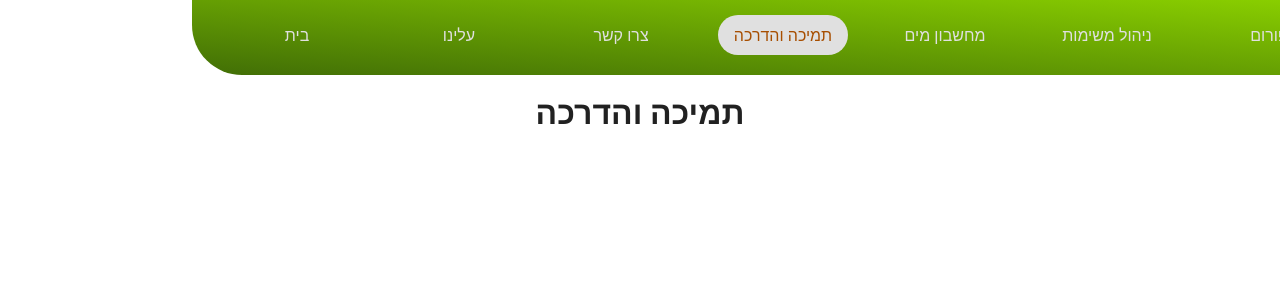
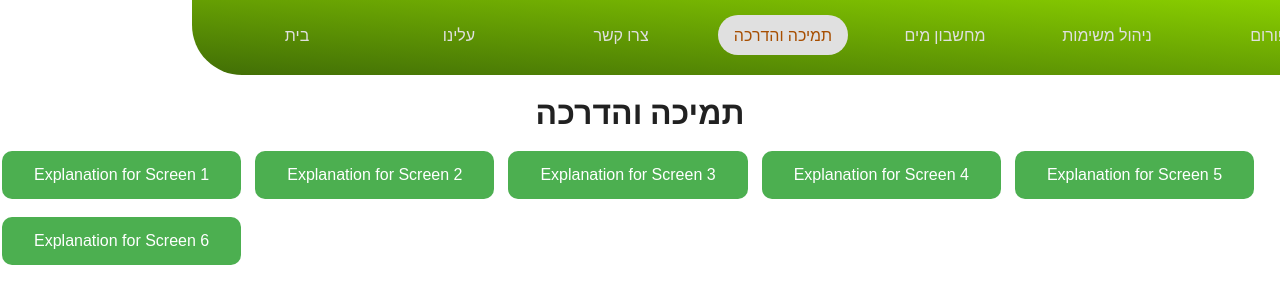
Before and after one commit to Daanielle/WaterWiseAI, a React (Create React App) app in the folder water-wize-ai/: page /Guide in a window 1280 px wide. Shown: the top 304 px of the page. Built offline with nearby package versions, Linux system fonts and the light colour scheme.

Commit message:
added guide page

```diff
--- a/water-wize-ai/src/pages/Guide.js
+++ b/water-wize-ai/src/pages/Guide.js
@@ -1,9 +1,45 @@
+import React, { useState } from 'react';
 import PageContainer from "../components/PageContainer";
+import "../styles/Guide.css"; // Import the CSS file for styling
 
 function Guide() {
+  const [currentExplanation, setCurrentExplanation] = useState('');
+
+  const handleButtonClick = (explanation) => {
+    setCurrentExplanation(explanation);
+  };
+
   return (
     <PageContainer>
       <h1>תמיכה והדרכה</h1>
+      <div className="guide-buttons">
+        {/* First three buttons */}
+        <button className="guide-button" onClick={() => handleButtonClick('Explanation for Screen 1')}>
+          Explanation for Screen 1
+        </button>
+        <button className="guide-button" onClick={() => handleButtonClick('Explanation for Screen 2')}>
+          Explanation for Screen 2
+        </button>
+        <button className="guide-button" onClick={() => handleButtonClick('Explanation for Screen 3')}>
+          Explanation for Screen 3
+        </button>
+        {/* Additional three buttons */}
+        <button className="guide-button" onClick={() => handleButtonClick('Explanation for Screen 4')}>
+          Explanation for Screen 4
+        </button>
+        <button className="guide-button" onClick={() => handleButtonClick('Explanation for Screen 5')}>
+          Explanation for Screen 5
+        </button>
+        <button className="guide-button" onClick={() => handleButtonClick('Explanation for Screen 6')}>
+          Explanation for Screen 6
+        </button>
+      </div>
+      {currentExplanation && (
+        <div className="explanation">
+          <h2>הסבר</h2>
+          <p>{currentExplanation}</p>
+        </div>
+      )}
     </PageContainer>
   );
 }
--- /dev/null
+++ b/water-wize-ai/src/styles/Guide.css
@@ -0,0 +1,37 @@
+/* Guide.css */
+.guide-buttons {
+    display: flex;
+    flex-wrap: wrap;
+    gap: 10px;
+  }
+
+  .guide-button {
+    background-color: #4CAF50; /* Green */
+    border: none;
+    color: white;
+    padding: 15px 32px;
+    text-align: center;
+    text-decoration: none;
+    display: inline-block;
+    font-size: 16px;
+    margin: 4px 2px;
+    cursor: pointer;
+    border-radius: 10px;
+    transition: background-color 0.3s ease;
+  }
+
+  .guide-button:hover {
+    background-color: #45a049; /* Darker green */
+  }
+
+  .explanation {
+    margin-top: 20px;
+  }
+
+  .explanation h2 {
+    color: #4CAF50; /* Green */
+  }
+
+  .explanation p {
+    font-size: 18px;
+  }
```
